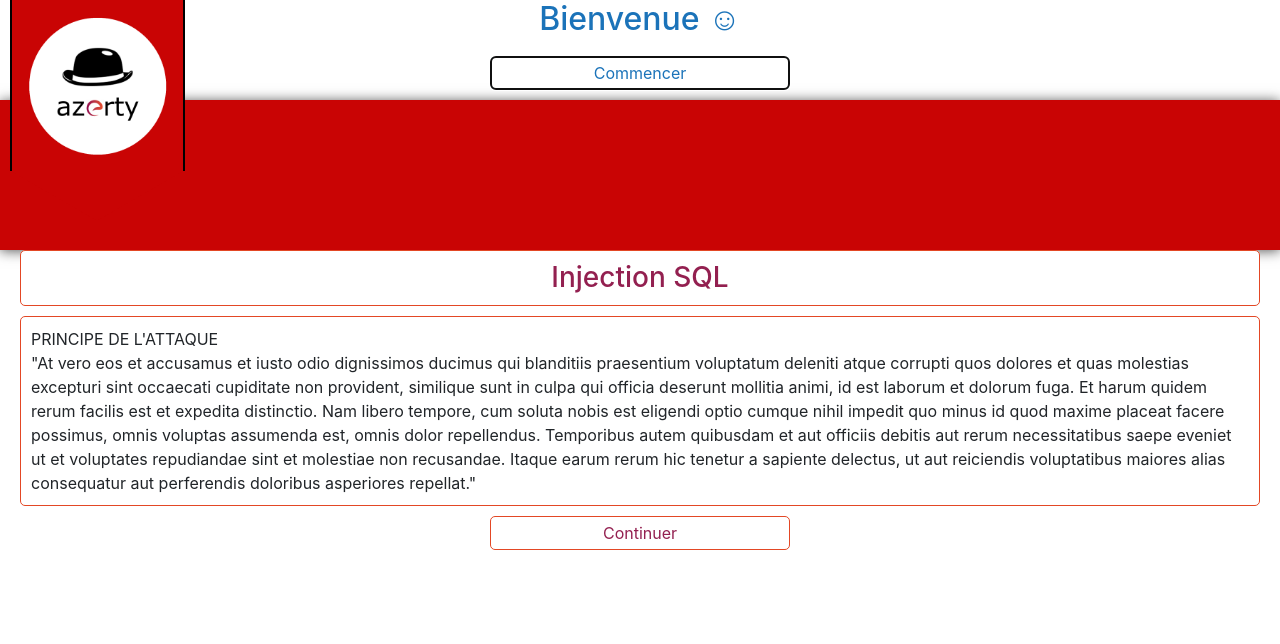
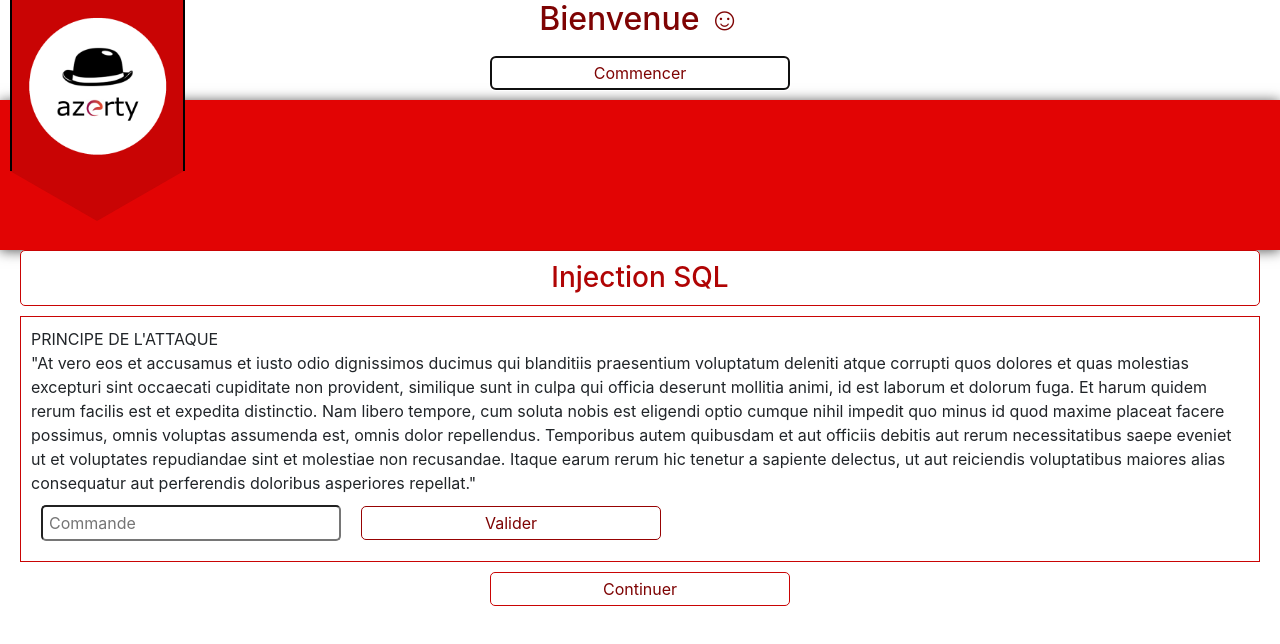
Before and after one commit to Oondril/azerty, an Angular app: page /welcome-page in a window 1280 px wide. Both pictures are taken after a click on the button "Commencer". Shown: the top 644 px of the page. Built offline with nearby package versions, Linux system fonts and the light colour scheme.

Commit message:
Modifs diverses

```diff
--- a/src/app/app.component.scss
+++ b/src/app/app.component.scss
@@ -21,12 +21,12 @@
   height: 0;
   border-style: solid;
   border-width: 50px 87.5px 0 87.5px;
-  border-color: $rouge transparent transparent transparent;
+  border-color: $couleur4 transparent transparent transparent;
 }
 
 .banner{
-  background-color: $rouge;
+  background-color: $couleur5;
   width: 100%;
   height: 150px;
-  box-shadow: 0px 1px 12px #555;
+  box-shadow: 0px 1px 12px $gris;
 }
--- a/src/app/app.module.ts
+++ b/src/app/app.module.ts
@@ -11,6 +11,8 @@ import {ExplicationsExerciceComponent} from './exercices/données/explications-e
 import {ExplicationsFonctionnementComponent} from './exercices/données/explications-fonctionnement.component';
 import {ApiService} from './services/api.service';
 import {ApiSshService} from './services/api-ssh.service';
+import {InteractionConsoleComponent} from './exercices/données/interaction-console.component';
+import {FichierMdpComponent} from './exercices/données/fichier-mdp.component';
 
 const appRoutes: Routes = [
   { path: 'welcome-page', component: PageConnexionComponent },
@@ -25,7 +27,9 @@ const appRoutes: Routes = [
     ExplicationsAttaqueComponent,
     ExplicationsExerciceComponent,
     ExplicationsFonctionnementComponent,
-    ExerciceComponent
+    ExerciceComponent,
+    InteractionConsoleComponent,
+    FichierMdpComponent
   ],
   imports: [
     BrowserModule,
--- a/src/app/exercices/données/explications-attaque.html
+++ b/src/app/exercices/données/explications-attaque.html
@@ -7,3 +7,5 @@ placeat facere possimus, omnis voluptas assumenda est, omnis dolor repellendus.
 officiis debitis aut rerum necessitatibus saepe eveniet ut et voluptates repudiandae sint et molestiae non recusandae.
 Itaque earum rerum hic tenetur a sapiente delectus, ut aut reiciendis voluptatibus maiores alias consequatur aut
 perferendis doloribus asperiores repellat."
+
+<fichier-mdp></fichier-mdp>
--- a/src/app/exercices/données/explications-exercice.component.ts
+++ b/src/app/exercices/données/explications-exercice.component.ts
@@ -1,37 +1,11 @@
 import {Component} from '@angular/core';
-import {ApiSshService} from '../../services/api-ssh.service';
 
 @Component({
   selector: 'explications-exercice',
   templateUrl: './explications-exercice.html',
-  styleUrls: ['../../global.scss', "./explications-exercice.scss"]
+  styleUrls: ['../../global.scss']
 })
 
 export class ExplicationsExerciceComponent {
 
-  public reponse: Array<string> = [];
-  public commandeUtilisateur: string = "";
-
-  constructor(private apiSshService: ApiSshService){}
-
-  ngOnInit(){
-    this.apiSshService.connectSsh('192.168.56.102', 'root', 'network');
-    this.apiSshService.shellAnswer.subscribe(
-      (res) => {
-        this.reponse.push(res);
-        console.log(res);
-      }
-    );
-  }
-
-  envoiCommande(){
-    console.log(this.commandeUtilisateur);
-    this.apiSshService.sendCommand('ls\r');
-    console.log('send commande');
-  }
-
-  deconnexion(){
-    this.apiSshService.disconnectSsh();
-  }
-
 }
--- a/src/app/exercices/données/explications-exercice.html
+++ b/src/app/exercices/données/explications-exercice.html
@@ -7,12 +7,5 @@ Excepteur sint occaecat cupidatat non proident, sunt in culpa qui officia deseru
 </div>
 
 <div class="colonne">
-  <div class="shell shell-reponse">
-    <div *ngFor="let rep of reponse">
-      {{rep}}
-    </div>
-  </div><br/>
-  <input class="shell shell-commande" type="text" [value]="commandeUtilisateur" (input)="commandeUtilisateur = $event.target.value" placeholder="Commande"/><br/>
-  <button class="bouton-suite" (click)="envoiCommande()">Envoyer</button><br/>
-  <button (click)="deconnexion()">DCO</button>
+  <interaction-console></interaction-console>
 </div>
--- a/src/app/exercices/données/explications-exercice.scss
+++ /dev/null
@@ -1,25 +0,0 @@
-//Console
-.shell{
-  background-color: black;
-  color: white;
-  font-family: "Courier New";
-  border: none;
-  border-radius: 0;
-}
-
-.shell-reponse{
-  min-height: 32px;
-}
-
-.shell-commande{
-  width: 100%;
-  margin: 0;
-}
-
-:-moz-placeholder{
-  color: white;
-}
-
-::-webkit-input-placeholder{
-  color: white;
-}
--- /dev/null
+++ b/src/app/exercices/données/fichier-mdp.component.ts
@@ -0,0 +1,31 @@
+import {Component} from '@angular/core';
+
+@Component({
+  selector: 'fichier-mdp',
+  templateUrl: './fichier-mdp.html',
+  styleUrls: ['../../global.scss']
+})
+
+export class FichierMdpComponent {
+
+  public listeMdp = [];
+  public nouveauMdp = "";
+
+  onKeydown(event, mdp){
+    this.ajouteMdp(mdp);
+  }
+
+  ajouteMdp(mdp){
+    if(this.listeMdp.length < 6){
+      this.listeMdp.push(mdp);
+    } else {
+      console.log("erreur");
+    }
+  }
+
+  supprimeMdp(i){
+    this.listeMdp.splice(i, 1);
+    console.log(this.listeMdp);
+  }
+
+}
--- /dev/null
+++ b/src/app/exercices/données/fichier-mdp.html
@@ -0,0 +1,5 @@
+<div *ngFor="let mdp of listeMdp; let i = index">
+  {{mdp}}<button (click)="supprimeMdp(i)">X</button>
+</div><br/>
+<input class="shell shell-commande" type="text" [value]="nouveauMdp" (input)="nouveauMdp = $event.target.value" placeholder="Commande"/>
+<button class="bouton-suite" (click)="ajouteMdp(nouveauMdp)">Valider</button>
--- a/src/app/exercices/données/interaction-console.html
+++ b/src/app/exercices/données/interaction-console.html
@@ -3,6 +3,6 @@
     {{rep}}
   </div>
 </div><br/>
-<input class="shell" type="text" (keydown.enter)="onKeydown($event)" [value]="commandeUtilisateur" (input)="commandeUtilisateur = $event.target.value" placeholder="Commande"/>
+<input class="shell shell-commande" type="text" (keydown.enter)="onKeydown($event)" [value]="commandeUtilisateur" (input)="commandeUtilisateur = $event.target.value" placeholder="Commande"/>
 <button class="bouton-suite" (click)="envoiCommande()">Envoyer</button><br/>
 <button (click)="deconnexion()">DCO</button>
--- a/src/app/exercices/données/interaction-console.scss
+++ b/src/app/exercices/données/interaction-console.scss
@@ -2,9 +2,24 @@
   background-color: black;
   color: white;
   font-family: "Courier New";
+  border: none;
+  border-radius: 0;
 }
 
 .scrollable-content{
   overflow-y: scroll;
   height:400px;
 }
+
+.shell-commande{
+  width: 100%;
+  margin: 0;
+}
+
+:-moz-placeholder{
+  color: white;
+}
+
+::-webkit-input-placeholder{
+  color: white;
+}
--- a/src/app/exercices/exercice.scss
+++ b/src/app/exercices/exercice.scss
@@ -13,17 +13,16 @@
 .explications{
   margin: 10px 20px;
   padding: 10px;
-  border-radius: 5px;
   border: solid 1px $couleur4;
   background-color: white;
 }
 
 .bouton-suite{
   margin: 0;
-  color: $couleur3;
+  color: $couleur1;
   border: solid 1px $couleur4;
 }
 
 .bouton-suite:hover{
-  border: solid 1px $couleur3;
+  border: solid 1px $couleur1;
 }
--- a/src/sass/_variables.scss
+++ b/src/sass/_variables.scss
@@ -1,11 +1,15 @@
-$couleur1: #1B73B9;
+$couleur1: #7E0303;
 
-$couleur2: #66C3D9;
+$couleur2: #970303;
 
-$couleur3: #932050;
+$couleur3: #B00404;
 
-$couleur4: #E34825;
+$couleur4: #C90404;
 
-$couleur5: #575757;
+$couleur5: #E20404;
 
-$rouge: #C90404;
+$couleur7: #FA0606;
+
+$couleur8: #FB1F1F;
+
+$gris: #555;
```
